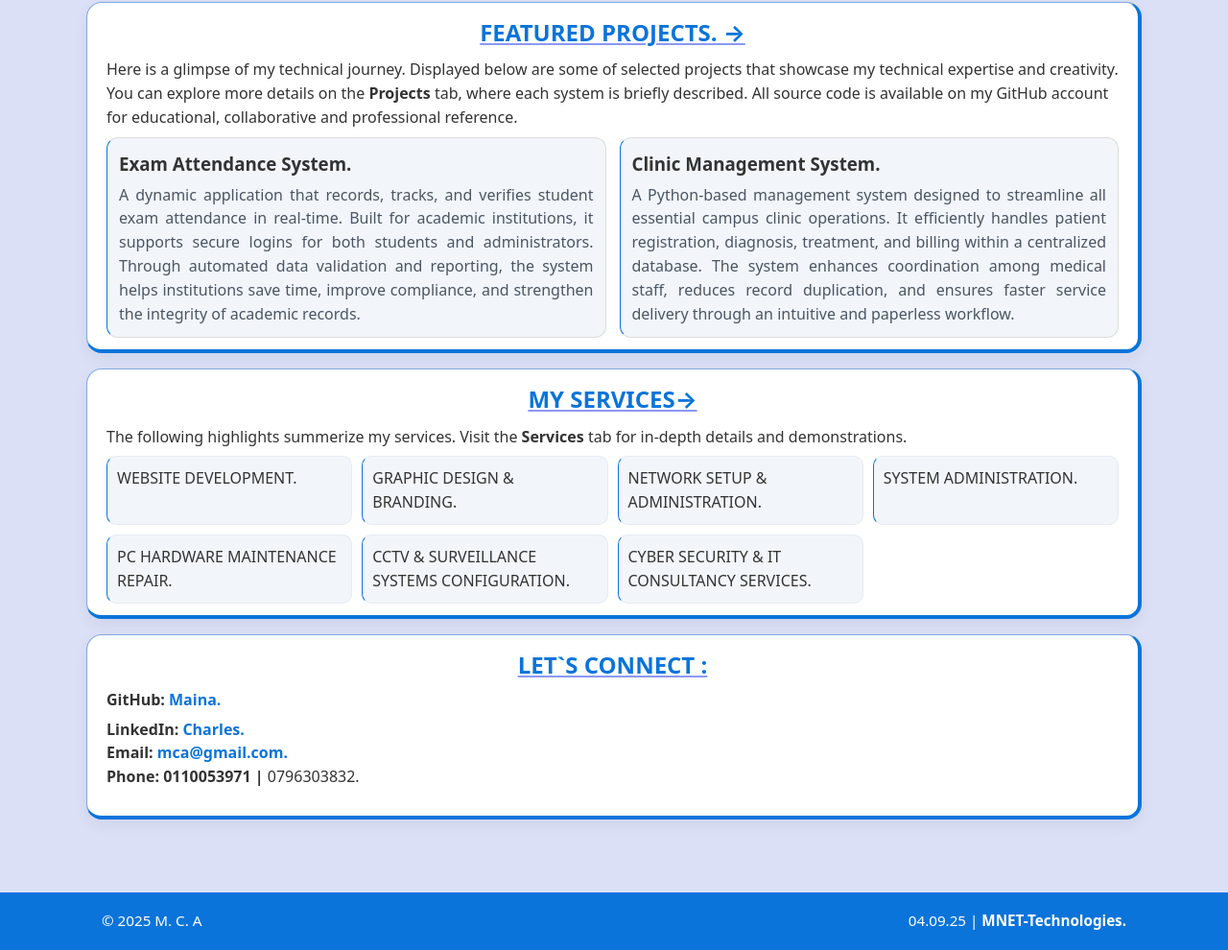
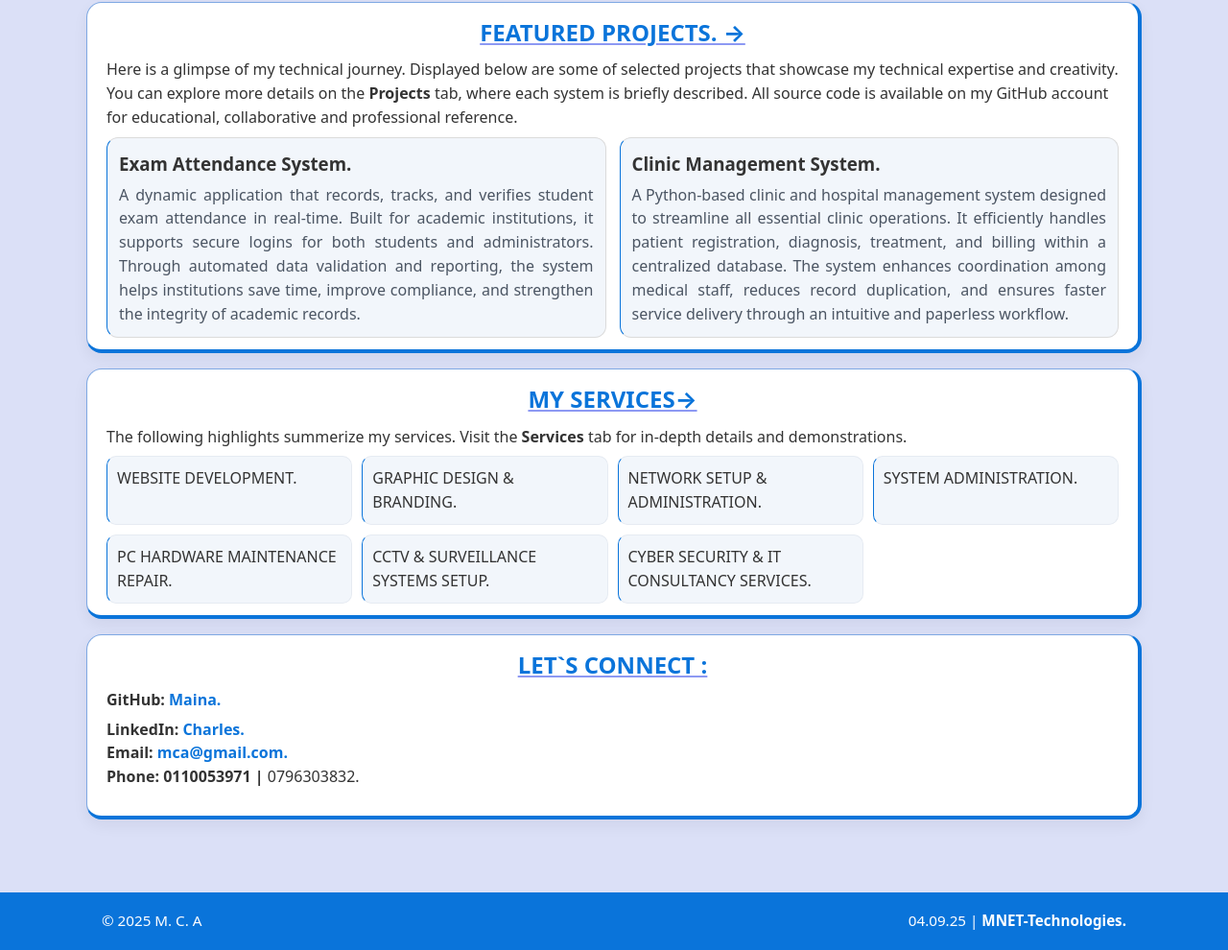
Before and after one commit to Charles-Maina/charles-maina.github.io, a plain HTML site: page index.html in a window 1280 px wide. Shown: the part 1020-2010 px from the top of the page at 96% size. Drawn offline with Linux system fonts and the light colour scheme.

```diff
--- a/index.html
+++ b/index.html
@@ -358,7 +358,7 @@ Through automated data validation and reporting, the system helps institutions s
         </article>
         <article style="border:1px solid #dbdbdb; border-left:1px solid var(--blue); border-radius:12px; padding:12px; background-color: #f2f6fb">
           <h3 style="margin:0 0 6px 0;">Clinic Management System.</h3>
-          <p style="margin:0; color:#4b5563;; text-align: justify;">A Python-based management system designed to streamline all essential campus clinic operations. It efficiently handles patient registration, diagnosis, treatment, and billing within a centralized database.
+          <p style="margin:0; color:#4b5563;; text-align: justify;">A Python-based clinic and hospital management system designed to streamline all essential clinic operations. It efficiently handles patient registration, diagnosis, treatment, and billing within a centralized database.
 The system enhances coordination among medical staff, reduces record duplication, and ensures faster service delivery through an intuitive and paperless workflow.</p>
         </article>
        <!-- <article style="border:1px solid #dbdbdb; border-left:1px solid var(--blue); border-radius:12px; padding:12px;  background-color: #f2f6fb">
@@ -388,7 +388,7 @@ The system enhances coordination among medical staff, reduces record duplication
 
 
 
-        <li style="background:#f2f6fb; border:1px solid #e6ebf2; border-left:1px solid var(--blue); border-radius:10px; padding:10px ;">CCTV & SURVEILLANCE SYSTEMS CONFIGURATION.</li>
+        <li style="background:#f2f6fb; border:1px solid #e6ebf2; border-left:1px solid var(--blue); border-radius:10px; padding:10px ;">CCTV & SURVEILLANCE SYSTEMS SETUP.</li>
         <li style="background:#f2f6fb; border:1px solid #e6ebf2; border-left:1px solid var(--blue); border-radius:10px; padding:10px;">CYBER SECURITY & IT CONSULTANCY SERVICES.</li>
 
 
```
